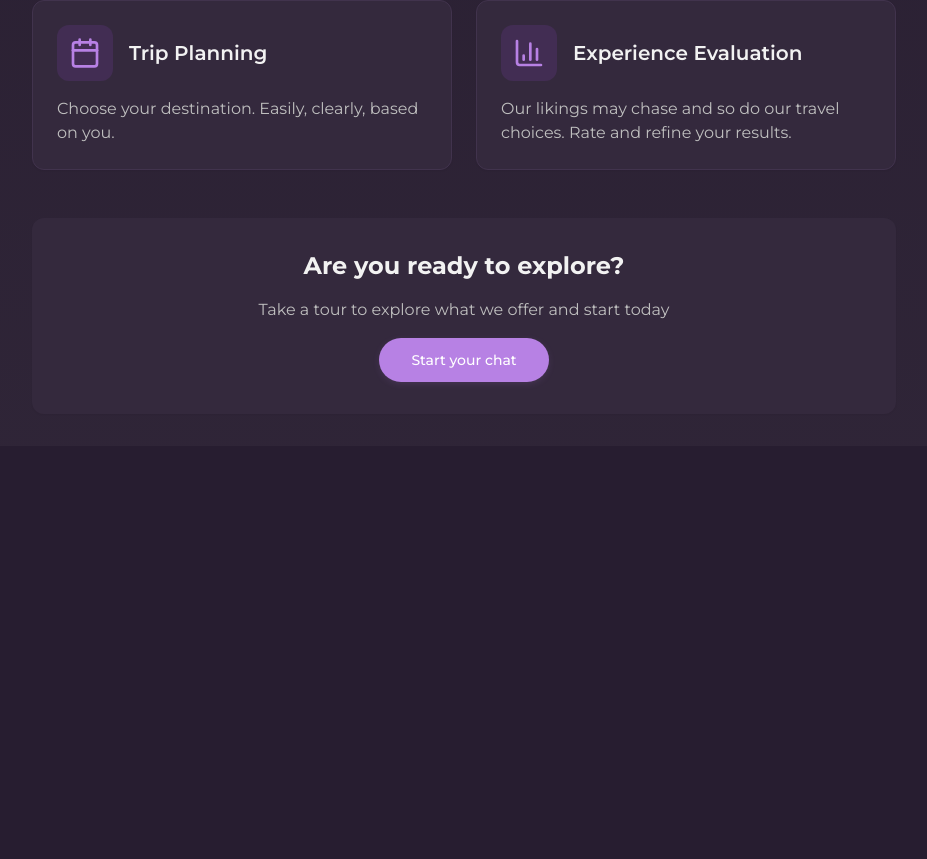
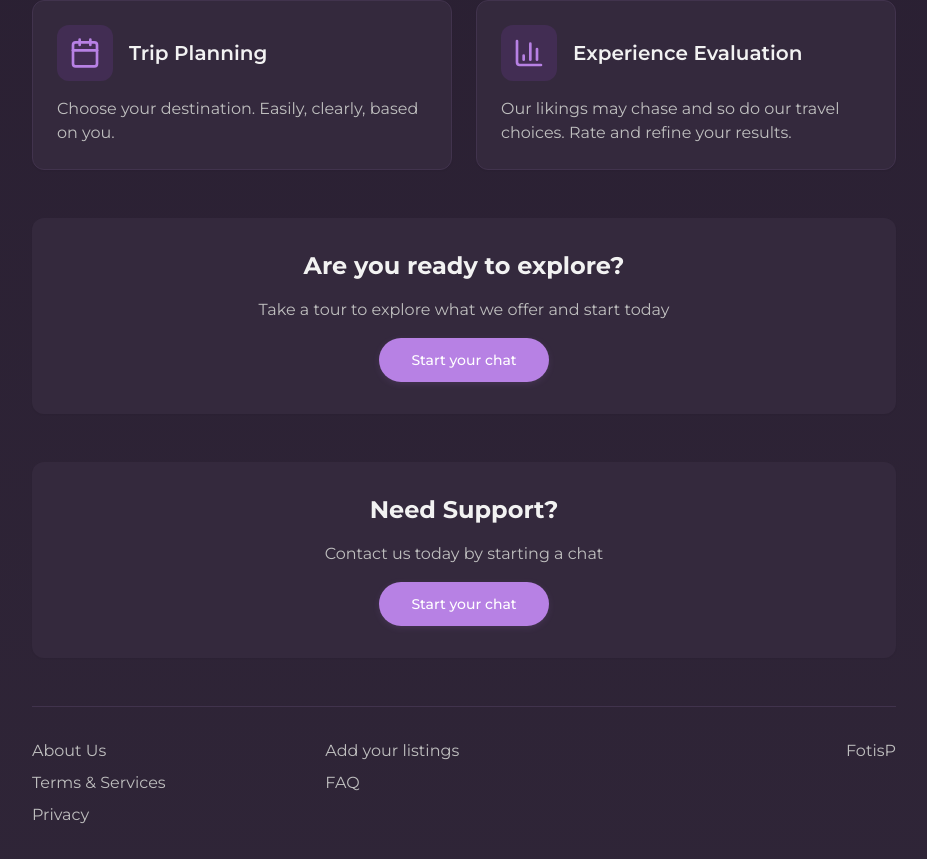
Before and after one commit to ux-fotisp/heritage-persona-explore, a React (Vite) app: page / in a window 1280 px wide. Shown: the part 682-1541 px from the top of the page, without its empty margins (176-1103 px from the left). Before the commit the page ends 1128 px from the top, so only its background shows below. Built offline with nearby package versions, Linux system fonts and the light colour scheme.

Commit message:
Add missing sections from Figma design
Review previous upload and add missing sections based on the Figma design.

```diff
--- a/src/pages/Index.tsx
+++ b/src/pages/Index.tsx
@@ -114,6 +114,55 @@ const Index = () => {
               </Button>
             </CardContent>
           </Card>
+
+          {/* Need Support Section */}
+          <Card className="bg-card text-card-foreground border-0">
+            <CardContent className="p-8 text-center space-y-4">
+              <h2 className="text-2xl font-bold text-foreground">
+                Need Support?
+              </h2>
+              <p className="text-muted-foreground">
+                Contact us today by starting a chat
+              </p>
+              <Button
+                size="lg"
+                onClick={() => navigate("/support")}
+                className="mt-4 bg-primary hover:bg-primary-hover text-primary-foreground rounded-full px-8 py-4"
+              >
+                Start your chat
+              </Button>
+            </CardContent>
+          </Card>
+
+          {/* Footer */}
+          <div className="border-t border-border pt-8 mt-12">
+            <div className="grid grid-cols-2 md:grid-cols-3 gap-4 text-center md:text-left">
+              <div className="space-y-2">
+                <a href="/about" className="block text-muted-foreground hover:text-foreground transition-colors">
+                  About Us
+                </a>
+                <a href="/terms" className="block text-muted-foreground hover:text-foreground transition-colors">
+                  Terms & Services
+                </a>
+                <a href="/privacy" className="block text-muted-foreground hover:text-foreground transition-colors">
+                  Privacy
+                </a>
+              </div>
+              <div className="space-y-2">
+                <a href="/add-listings" className="block text-muted-foreground hover:text-foreground transition-colors">
+                  Add your listings
+                </a>
+                <a href="/faq" className="block text-muted-foreground hover:text-foreground transition-colors">
+                  FAQ
+                </a>
+              </div>
+              <div className="space-y-2 md:text-right">
+                <a href="/fotis" className="block text-muted-foreground hover:text-foreground transition-colors">
+                  FotisP
+                </a>
+              </div>
+            </div>
+          </div>
         </div>
       </div>
     </div>
```
